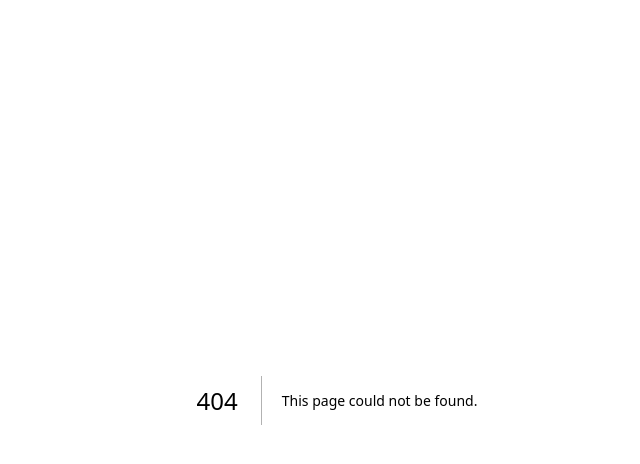
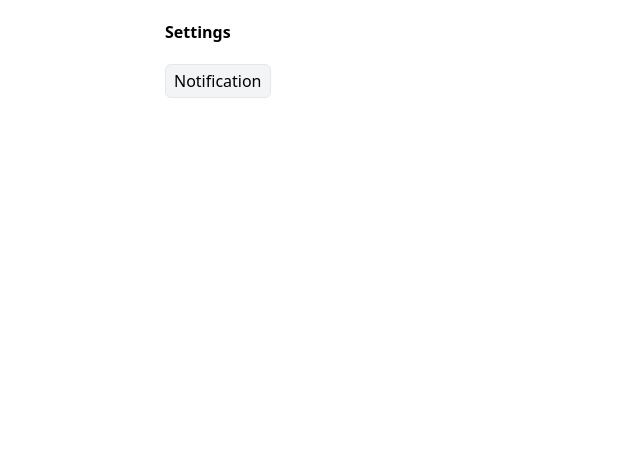
Before and after one commit to jdjfisher/ember, a Next.js app: page /settings in a window 1280 px wide. Before the commit this address had no page. Shown: the top 464 px of the page, without its empty margins (303-943 px from the left). Built offline with nearby package versions, Linux system fonts and the light colour scheme.

Commit message:
Added settings page

```diff
--- a/app/(tabs)/layout.tsx
+++ b/app/(tabs)/layout.tsx
@@ -1,6 +1,7 @@
 import NavTabs from '@/components/NavTabs';
 import { FiMenu } from 'react-icons/fi';
 import Image from 'next/image';
+import Link from 'next/link';
 
 interface Props {
   children: React.ReactNode;
@@ -10,7 +11,9 @@ export default function TabLayout({ children }: Props) {
   return (
     <>
       <section className="flex items-center justify-between p-3">
-        <FiMenu size={32} />
+        <Link href="settings">
+          <FiMenu size={32} />
+        </Link>
 
         <h1 className="select-none text-lg font-bold text-[#EE1F4D]">Ember</h1>
 
--- /dev/null
+++ b/app/settings/page.tsx
@@ -0,0 +1,30 @@
+'use client';
+
+export default function Settings() {
+  async function handleNotification() {
+    const result = await Notification.requestPermission();
+
+    if (result !== 'granted') {
+      console.log('Permission denied');
+      return;
+    }
+
+    new Notification('Hello, world!', {
+      body: 'This is a notification',
+    });
+  }
+
+  return (
+    <div className="space-y-5 p-5">
+      <h1 className="font-bold">Settings</h1>
+
+      <button
+        type="button"
+        onClick={handleNotification}
+        className="rounded-md border bg-gray-100 px-2 py-1"
+      >
+        Notification
+      </button>
+    </div>
+  );
+}
```
